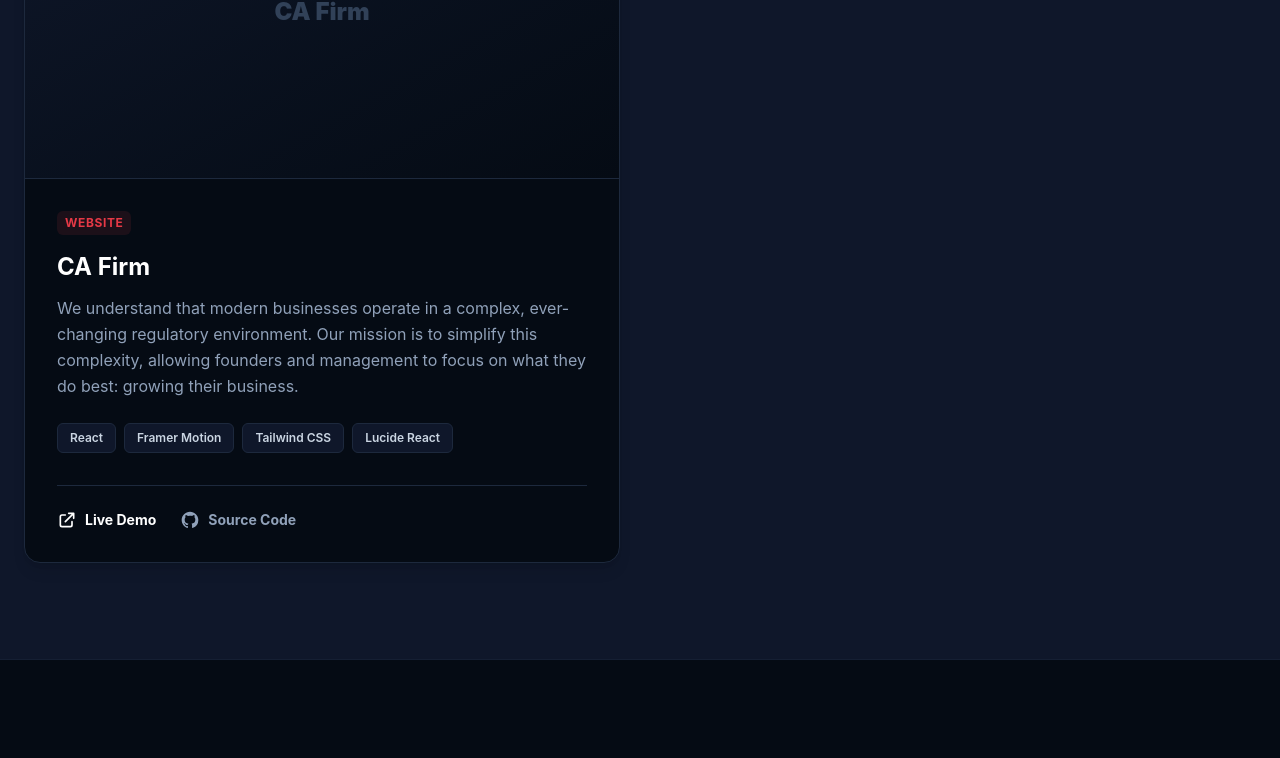
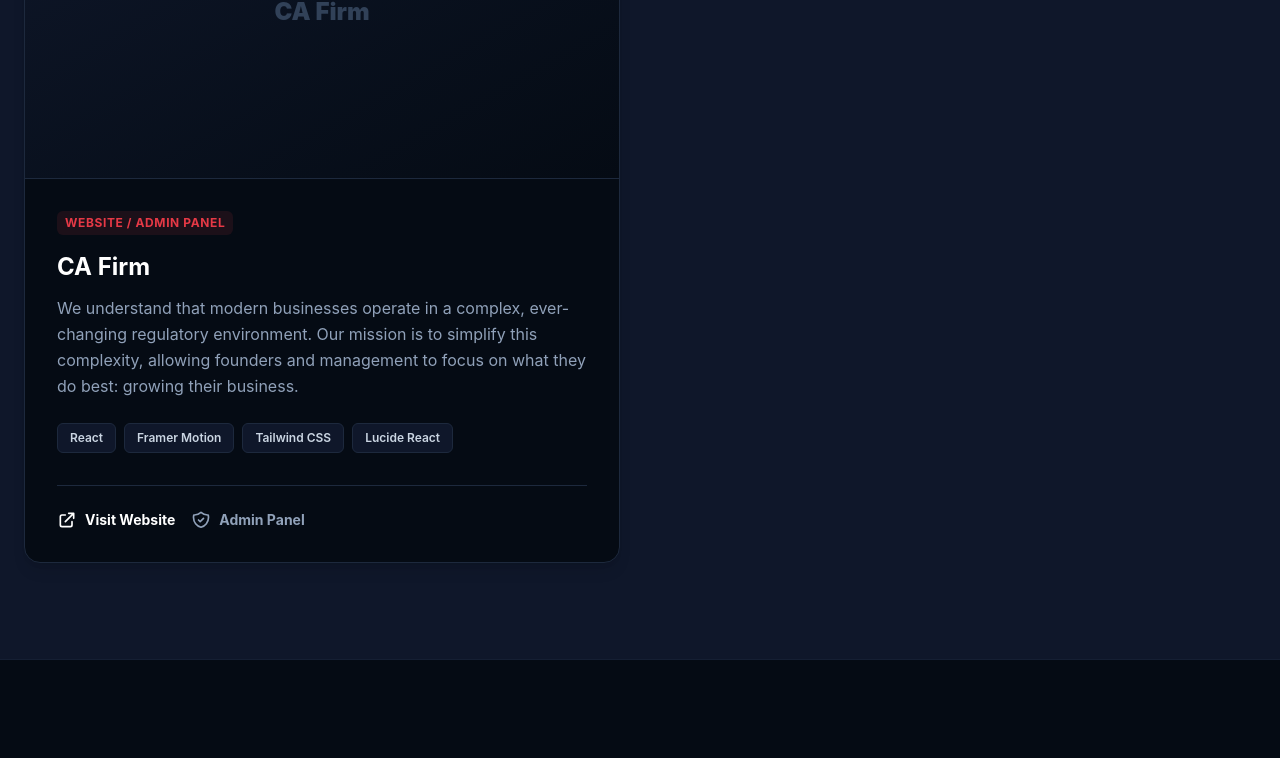
Before and after one commit to MohammedUsmanAkukara/My-ProjectShowCase, a React (Vite) app: page / in a window 1280 px wide. Shown: the part 2000-2758 px from the top of the page. Built offline with nearby package versions, Linux system fonts and the light colour scheme.

Commit message:
Updated project cards and some changes in category tag

```diff
--- a/src/App.jsx
+++ b/src/App.jsx
@@ -5,14 +5,14 @@ export default function App() {
   const { profile, projects, categories } = portfolioData;
   const [activeFilter, setActiveFilter] = useState('All');
 
-  // 1. Add Loading State
+  // 1. Loading State
   const [isLoading, setIsLoading] = useState(true);
 
-  // 2. Set a timer to hide the preloader after 2.5 seconds
+  // 2. Preloader Timer
   useEffect(() => {
     const timer = setTimeout(() => {
       setIsLoading(false);
-    }, 2500); // 2500 milliseconds = 2.5 seconds
+    }, 2500);
 
     return () => clearTimeout(timer);
   }, []);
@@ -27,7 +27,6 @@ export default function App() {
     return (
       <div className="min-h-screen bg-app-bg flex flex-col items-center justify-center font-mono selection:bg-brand-red selection:text-white">
         <div className="text-center">
-          {/* Glowing Brackets and Name */}
           <div className="text-4xl md:text-6xl font-black mb-6 flex items-center justify-center gap-4">
             <span className="text-slate-700">{"{"}</span>
             <span className="text-transparent bg-clip-text bg-gradient-to-r from-brand-red to-brand-blue animate-pulse">
@@ -36,17 +35,14 @@ export default function App() {
             <span className="text-slate-700">{"}"}</span>
           </div>
 
-          {/* Terminal Typing Effect */}
           <div className="flex items-center justify-center gap-2 text-brand-blue text-sm md:text-base">
             <span className="text-brand-red">~</span>
             <span className="text-slate-400">/portfolio</span>
             <span className="text-brand-blue">❯</span>
             <span className="text-slate-300 animate-pulse">Initializing_Systems...</span>
-            {/* Blinking Cursor */}
             <span className="w-2.5 h-5 bg-brand-blue animate-ping ml-1"></span>
           </div>
 
-          {/* Loading Bar */}
           <div className="mt-8 w-64 h-1 bg-slate-800 rounded-full overflow-hidden mx-auto">
             <div className="h-full bg-gradient-to-r from-brand-red to-brand-blue animate-[spin_2s_linear_infinite] w-1/2"></div>
           </div>
@@ -55,15 +51,15 @@ export default function App() {
     );
   }
 
-  // 4. The Main Application (Runs after isLoading becomes false)
+  // 4. Main Application
   return (
     <div className="min-h-screen bg-app-bg text-slate-300 font-sans selection:bg-brand-red selection:text-white animate-[fadeIn_0.5s_ease-in-out]">
 
-      {/* Crisp Dark Navigation */}
+      {/* Navigation */}
       <nav className="sticky top-0 z-50 bg-app-bg/80 backdrop-blur-lg border-b border-slate-800">
         <div className="max-w-7xl mx-auto px-6 h-20 flex items-center justify-between">
           <div className="text-2xl font-black tracking-tighter text-white">
-            {profile.name}<span className="text-brand-red">.</span>
+            {profile.name.split(' ')[0]}<span className="text-brand-red">.</span>
           </div>
           <div className="hidden md:flex gap-8 font-semibold text-sm text-slate-400">
             <a href="#work" className="hover:text-brand-blue transition-colors">Work</a>
@@ -75,7 +71,7 @@ export default function App() {
         </div>
       </nav>
 
-      {/* Energetic Red & Blue Hero Section */}
+      {/* Hero Section */}
       <header className="relative overflow-hidden pt-24 pb-32">
         <div className="max-w-7xl mx-auto px-6 relative z-10 grid md:grid-cols-2 gap-12 items-center">
           <div>
@@ -101,7 +97,6 @@ export default function App() {
             </div>
           </div>
 
-          {/* Geometric Decor - Red and Blue Glows */}
           <div className="relative h-[500px] w-full hidden md:block">
             <div className="absolute top-10 right-10 w-72 h-72 bg-brand-blue rounded-3xl rotate-12 opacity-20 blur-xl"></div>
             <div className="absolute bottom-10 left-10 w-80 h-80 bg-brand-red rounded-full opacity-10 mix-blend-screen blur-2xl"></div>
@@ -118,7 +113,7 @@ export default function App() {
           <div className="flex flex-col md:flex-row md:items-end justify-between mb-16 gap-6">
             <div>
               <h2 className="text-4xl font-black text-white mb-4">Selected Works</h2>
-              <p className="text-slate-400 font-medium">A showcase of recent functional web designs.</p>
+              <p className="text-slate-400 font-medium">A showcase of recent functional web designs & panels.</p>
             </div>
 
             {/* Filter Buttons */}
@@ -143,7 +138,6 @@ export default function App() {
             {filteredProjects.map((project) => (
               <div key={project.id} className="group flex flex-col bg-app-bg rounded-2xl border border-slate-800 overflow-hidden hover:border-brand-blue/50 transition-all duration-300 hover:-translate-y-1 shadow-lg">
 
-                {/* Image Placeholder area */}
                 <div className="relative aspect-[16/9] bg-slate-900 overflow-hidden border-b border-slate-800 flex items-center justify-center">
                    <div className="absolute inset-0 bg-gradient-to-br from-app-surface to-app-bg group-hover:scale-105 transition-transform duration-700"></div>
                    <h3 className="relative z-10 text-2xl font-black text-slate-700 group-hover:text-brand-blue transition-colors duration-300">
@@ -166,20 +160,29 @@ export default function App() {
                     ))}
                   </div>
 
-                  {/* Links */}
-                  <div className="flex items-center gap-6 pt-6 border-t border-slate-800">
-                    <a href={project.liveUrl} className="flex items-center gap-2 text-sm font-bold text-white hover:text-brand-red transition-colors">
+                  {/* DYNAMIC LINKS SECTION */}
+                  <div className="flex items-center gap-4 pt-6 border-t border-slate-800">
+
+                    {/* Primary Button (Visit Website OR Open Panel) */}
+                    {project.liveUrl && (
+                      <a href={project.liveUrl} target="_blank" rel="noopener noreferrer" className="flex items-center gap-2 text-sm font-bold text-white hover:text-brand-red transition-colors">
                         <svg className="w-5 h-5" fill="none" stroke="currentColor" viewBox="0 0 24 24">
                           <path strokeLinecap="round" strokeLinejoin="round" strokeWidth="2" d="M10 6H6a2 2 0 00-2 2v10a2 2 0 002 2h10a2 2 0 002-2v-4M14 4h6m0 0v6m0-6L10 14" />
                         </svg>
-                      Live Demo
+                        {project.category === 'Panel' ? 'Open Panel' : 'Visit Website'}
                       </a>
-                    <a href={project.githubUrl} className="flex items-center gap-2 text-sm font-bold text-slate-400 hover:text-brand-blue transition-colors">
-                      <svg className="w-5 h-5" fill="currentColor" viewBox="0 0 24 24">
-                        <path fillRule="evenodd" d="M12 2C6.477 2 2 6.484 2 12.017c0 4.425 2.865 8.18 6.839 9.504.5.092.682-.217.682-.483 0-.237-.008-.868-.013-1.703-2.782.605-3.369-1.343-3.369-1.343-.454-1.158-1.11-1.466-1.11-1.466-.908-.62.069-.608.069-.608 1.003.07 1.531 1.032 1.531 1.032.892 1.53 2.341 1.088 2.91.832.092-.647.35-1.088.636-1.338-2.22-.253-4.555-1.113-4.555-4.951 0-1.093.39-1.988 1.029-2.688-.103-.253-.446-1.272.098-2.65 0 0 .84-.27 2.75 1.026A9.564 9.564 0 0112 6.844c.85.004 1.705.115 2.504.337 1.909-1.296 2.747-1.027 2.747-1.027.546 1.379.202 2.398.1 2.651.64.7 1.028 1.595 1.028 2.688 0 3.848-2.339 4.695-4.566 4.943.359.309.678.92.678 1.855 0 1.338-.012 2.419-.012 2.747 0 .268.18.58.688.482A10.019 10.019 0 0022 12.017C22 6.484 17.522 2 12 2z" clipRule="evenodd" />
+                    )}
+
+                    {/* Secondary Button (Admin Panel - ONLY visible if category is Website / Admin Panel) */}
+                    {project.category === 'Website / Admin Panel' && project.panelUrl && (
+                      <a href={project.panelUrl} target="_blank" rel="noopener noreferrer" className="flex items-center gap-2 text-sm font-bold text-slate-400 hover:text-brand-blue transition-colors">
+                        <svg className="w-5 h-5" fill="none" stroke="currentColor" viewBox="0 0 24 24">
+                          <path strokeLinecap="round" strokeLinejoin="round" strokeWidth="2" d="M9 12l2 2 4-4m5.618-4.016A11.955 11.955 0 0112 2.944a11.955 11.955 0 01-8.618 3.04A12.02 12.02 0 003 9c0 5.591 3.824 10.29 9 11.622 5.176-1.332 9-6.03 9-11.622 0-1.042-.133-2.052-.382-3.016z" />
                         </svg>
-                      Source Code
+                        Admin Panel
                       </a>
+                    )}
+
                   </div>
                 </div>
               </div>
--- a/src/data/portfolioData.json
+++ b/src/data/portfolioData.json
@@ -8,7 +8,7 @@
     "github": "https://github.",
     "linkedin": "https://linkedin.com"
   },
-  "categories": ["All", "Web App", "UI/UX", "Dashboard"],
+  "categories": ["All", "Web App", "UI/UX", "Website / Admin Panel", "Dashboard"],
   "projects": [
     {
       "id": 1,
@@ -29,10 +29,11 @@
     {
       "id": 3,
       "title": "CA Firm",
-      "category": "Website",
+      "category": "Website / Admin Panel",
       "description": "We understand that modern businesses operate in a complex, ever-changing regulatory environment. Our mission is to simplify this complexity, allowing founders and management to focus on what they do best: growing their business.",
       "tags": ["React", "Framer Motion", "Tailwind CSS", "Lucide React"],
-      "liveUrl": "https://ca-firm-frontend.vercel.app/"
+      "liveUrl": "https://ca-firm-frontend.vercel.app/",
+      "panelUrl": "https://ca-firm-frontend.vercel.app/admin/login"
     }
   ]
 }
```
Lines whose indentation alone changed are shown as unchanged.
